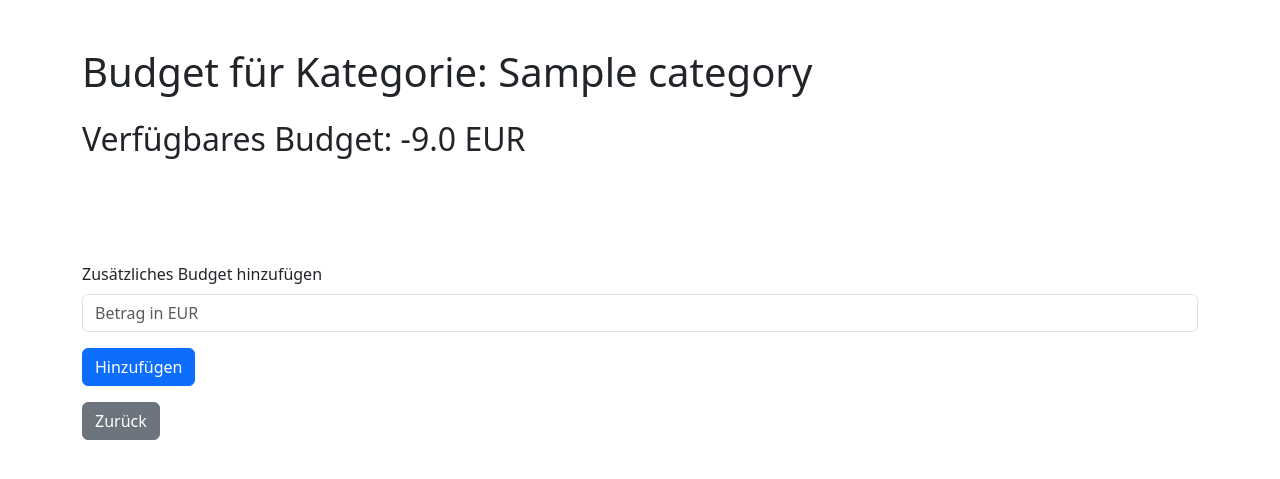
After one commit to JonasArchiv/SpendingDocumentation, a Flask app: page /category/1 in a window 1280 px wide. The commit adds this page. Shown: the top 479 px of the page. Run offline with Flask 3, Linux system fonts and the light colour scheme; tables that the repository leaves empty hold one stand-in row (values such as "Sample post"); some libraries are stand-ins or nearby versions.

Commit message:
add a budget system to categorys add sites on the index and add multible sites

```diff
--- a/app.py
+++ b/app.py
@@ -1,4 +1,4 @@
-from flask import Flask, render_template, request, redirect, url_for, jsonify
+from flask import Flask, render_template, request, redirect, url_for
 from flask_sqlalchemy import SQLAlchemy
 from datetime import datetime
 
@@ -11,6 +11,7 @@ db = SQLAlchemy(app)
 class Category(db.Model):
     id = db.Column(db.Integer, primary_key=True)
     name = db.Column(db.String(50), nullable=False)
+    budget = db.Column(db.Float, nullable=False, default=0.0)
 
 
 class User(db.Model):
@@ -32,8 +33,9 @@ class Transaction(db.Model):
 def index():
     categories = Category.query.all()
     users = User.query.all()
+    page = request.args.get('page', 1, type=int)
 
-    transactions = Transaction.query.join(User).join(Category).add_columns(
+    transactions_query = Transaction.query.join(User).join(Category).add_columns(
         Transaction.id,
         Transaction.date,
         Transaction.description,
@@ -49,17 +51,17 @@ def index():
         selected_date = request.form.get('date')
 
         if selected_category:
-            transactions = transactions.filter(Transaction.category_id == selected_category)
+            transactions_query = transactions_query.filter(Transaction.category_id == selected_category)
         if selected_user:
-            transactions = transactions.filter(Transaction.created_by == selected_user)
+            transactions_query = transactions_query.filter(Transaction.created_by == selected_user)
         if selected_date:
             date_obj = datetime.strptime(selected_date, '%Y-%m-%d').date()
-            transactions = transactions.filter(Transaction.date == date_obj)
+            transactions_query = transactions_query.filter(Transaction.date == date_obj)
 
-    transactions = transactions.all()
+    pagination = transactions_query.paginate(page=page, per_page=25)
 
     transaction_list = []
-    for transaction in transactions:
+    for transaction in pagination.items:
         transaction_list.append({
             'id': transaction.id,
             'date': transaction.date,
@@ -74,7 +76,29 @@ def index():
         'index.html',
         transactions=transaction_list,
         categories=categories,
-        users=users
+        users=users,
+        pagination=pagination
+    )
+
+
+@app.route('/category/<int:category_id>', methods=['GET', 'POST'])
+def category_budget(category_id):
+    category = Category.query.get_or_404(category_id)
+    transactions = Transaction.query.filter_by(category_id=category_id).all()
+
+    total_spent = sum(t.amount for t in transactions)
+    remaining_budget = category.budget - total_spent
+
+    if request.method == 'POST':
+        additional_budget = float(request.form.get('additional_budget', 0))
+        category.budget += additional_budget
+        db.session.commit()
+        return redirect(url_for('category_budget', category_id=category_id))
+
+    return render_template(
+        'category_budget.html',
+        category=category,
+        remaining_budget=remaining_budget
     )
 
 
@@ -145,7 +169,7 @@ def totals():
                 totals[transaction.user_username]['paid'] += transaction.amount
             results = [{'user': k, 'paid': v['paid']} for k, v in totals.items()]
         elif filter_subtype == 'unpaid':
-            transactions = Transaction.query.filter_by(payed=False).join(User).add_columns(
+            transactions = Transaction.query.filter_by(payed(False)).join(User).add_columns(
                 User.username.label('user_username'),
                 Transaction.amount
             ).all()
@@ -227,7 +251,8 @@ def add_user():
 @app.route('/add_category', methods=['POST'])
 def add_category():
     name = request.form.get('name')
-    category = Category(name=name)
+    budget = float(request.form.get('budget', 0))
+    category = Category(name=name, budget=budget)
     db.session.add(category)
     db.session.commit()
     return redirect(url_for('add_transaction'))
--- a/create_db.py
+++ b/create_db.py
@@ -10,6 +10,7 @@ db = SQLAlchemy(app)
 class Category(db.Model):
     id = db.Column(db.Integer, primary_key=True)
     name = db.Column(db.String(50), nullable=False)
+    budget = db.Column(db.Float, nullable=False, default=0.0)
 
 
 class User(db.Model):
--- /dev/null
+++ b/templates/category_budget.html
@@ -0,0 +1,37 @@
+<!DOCTYPE html>
+<html lang="en">
+<head>
+    <meta charset="UTF-8">
+    <title>Title</title>
+</head>
+<body>
+
+</body>
+</html><!DOCTYPE html>
+<html lang="de">
+<head>
+    <meta charset="UTF-8">
+    <title>Budget für {{ category.name }}</title>
+    <link rel="stylesheet" href="/static/bootstrap-5.3.3-dist/css/bootstrap.min.css">
+</head>
+<body>
+    <div class="container">
+        <h1 class="mt-5">Budget für Kategorie: {{ category.name }}</h1>
+        <h2 class="mt-4">Verfügbares Budget: {{ remaining_budget }} EUR</h2>
+        <br>
+        <br>
+        <br>
+        <br>
+
+        <form method="POST" class="mb-3">
+            <div class="mb-3">
+                <label for="additional_budget" class="form-label">Zusätzliches Budget hinzufügen</label>
+                <input type="number" step="0.01" class="form-control" id="additional_budget" name="additional_budget" placeholder="Betrag in EUR">
+            </div>
+            <button type="submit" class="btn btn-primary">Hinzufügen</button>
+        </form>
+
+        <a href="{{ url_for('index') }}" class="btn btn-secondary">Zurück</a>
+    </div>
+</body>
+</html>
```
Also changed, not shown: templates/index.html (+15 -0 lines), picts/budget_example.png (added), picts/mainpage2.png (added), picts/total_default.png (added), picts/total_example.png (added), readme.md.
